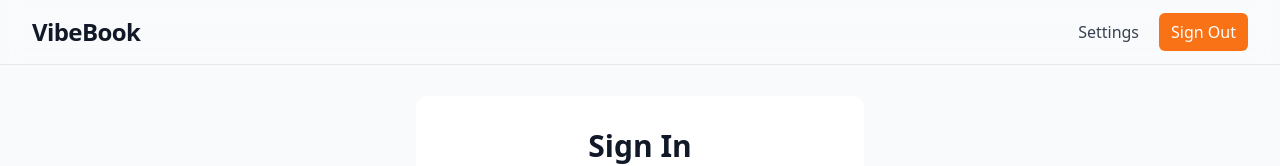
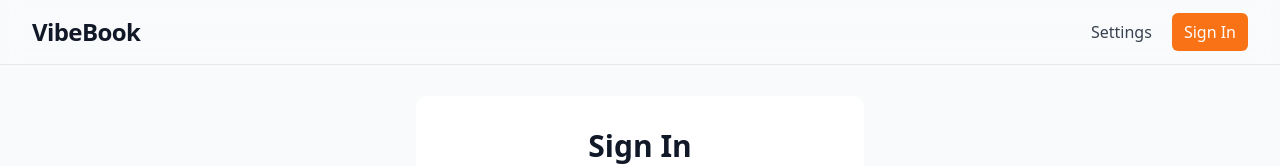
Before and after one commit to FDgajju/vibe-ui, a React (Vite) app: page /signin in a window 1280 px wide. Shown: the top 166 px of the page. Built offline with nearby package versions, Linux system fonts and the light colour scheme; no server answers.

Commit message:
fix: nav bar

```diff
--- a/src/components/Navbar.tsx
+++ b/src/components/Navbar.tsx
@@ -3,6 +3,7 @@ import { Link, NavLink, useNavigate } from "react-router-dom";
 
 const Navbar: React.FC = () => {
   const navigate = useNavigate();
+  const userId = localStorage.getItem("user_id")
 
   const handleSignOut = () => {
     localStorage.removeItem("token");
@@ -18,7 +19,7 @@ const Navbar: React.FC = () => {
       onClick: undefined,
     },
     {
-      name: "Sign Out",
+      name: userId ?"Sign Out" : "Sign In",
       path: "/signin",
       onClick: handleSignOut,
     },
```
